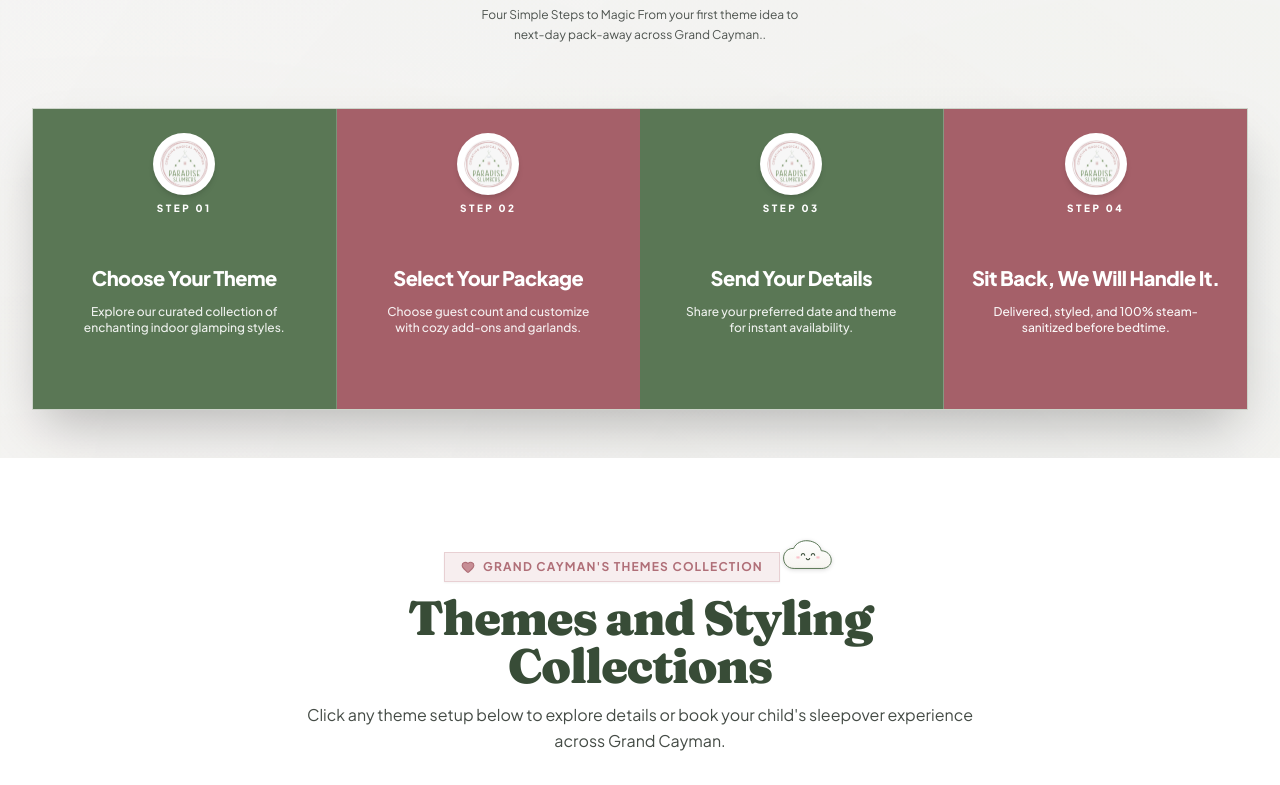
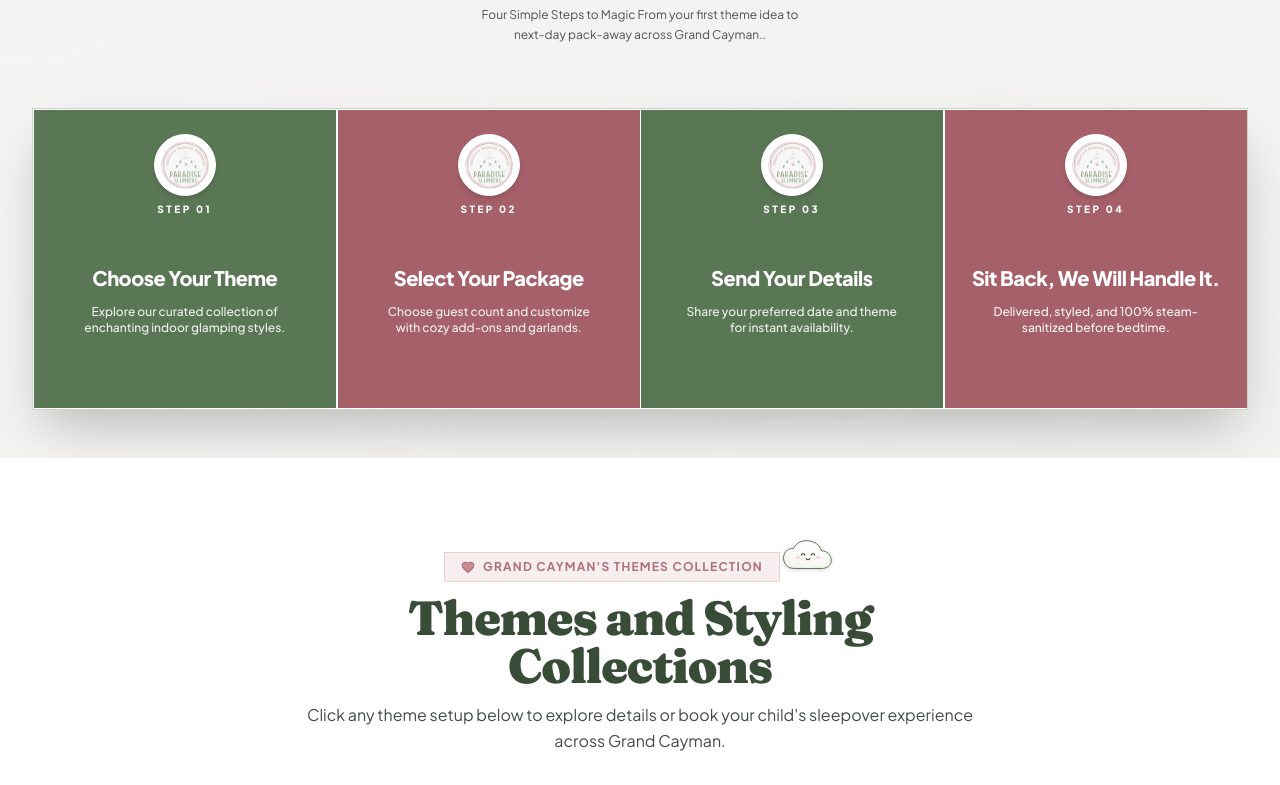
Before and after one commit to kashaffshoukat/ps.ky, a React (Vite) app: page / in a window 1280 px wide. Shown: the part 1175-1960 px from the top of the page. Built offline with nearby package versions, Linux system fonts and the light colour scheme.

Commit message:
Fix how it works section colors and remove footer info

```diff
--- a/src/components/HowItWorksSection.tsx
+++ b/src/components/HowItWorksSection.tsx
@@ -53,11 +53,11 @@ export const HowItWorksSection: React.FC<HowItWorksSectionProps> = ({
           <ScrollReveal animation="scale-in" delay={100} className="h-full">
             <div
               onClick={() => onNavigate('themes')}
-              className="group relative h-[250px] sm:h-[300px] bg-[#5A7755] overflow-hidden cursor-pointer flex flex-col justify-between border-b lg:border-b-0 lg:border-r border-white/20 p-4 sm:p-6 text-center items-center transform hover:scale-[1.02] transition-all"
+              className="group relative h-[250px] sm:h-[300px] bg-[#5A7755] overflow-hidden cursor-pointer flex flex-col justify-between border-[0.5px] border-white p-4 sm:p-6 text-center items-center transform hover:scale-[1.02] transition-all"
             >
               {/* Larger Logo & Step */}
               <div className="flex flex-col items-center">
-                <div className="p-1.5 rounded-full bg-white shadow-md border border-white/50 mb-1.5">
+                <div className="p-1.5 rounded-full bg-white shadow-md border border-white mb-1.5">
                   <img src={LOGO_IMAGE} alt="Paradise Slumbers" className="w-10 h-10 sm:w-12 sm:h-12 rounded-full object-cover" />
                 </div>
                 <span className="text-[9px] sm:text-[10px] font-black uppercase tracking-[0.25em] text-white">
@@ -83,11 +83,11 @@ export const HowItWorksSection: React.FC<HowItWorksSectionProps> = ({
           <ScrollReveal animation="scale-in" delay={200} className="h-full">
             <div
               onClick={() => onNavigate('services')}
-              className="group relative h-[250px] sm:h-[300px] bg-[#A56069] overflow-hidden cursor-pointer flex flex-col justify-between border-b lg:border-b-0 lg:border-r border-white/20 p-4 sm:p-6 text-center items-center transform hover:scale-[1.02] transition-all"
+              className="group relative h-[250px] sm:h-[300px] bg-[#A56069] overflow-hidden cursor-pointer flex flex-col justify-between border-[0.5px] border-white p-4 sm:p-6 text-center items-center transform hover:scale-[1.02] transition-all"
             >
               {/* Larger Logo & Step */}
               <div className="flex flex-col items-center">
-                <div className="p-1.5 rounded-full bg-white shadow-md border border-white/50 mb-1.5">
+                <div className="p-1.5 rounded-full bg-white shadow-md border border-white mb-1.5">
                   <img src={LOGO_IMAGE} alt="Paradise Slumbers" className="w-10 h-10 sm:w-12 sm:h-12 rounded-full object-cover" />
                 </div>
                 <span className="text-[9px] sm:text-[10px] font-black uppercase tracking-[0.25em] text-white">
@@ -113,11 +113,11 @@ export const HowItWorksSection: React.FC<HowItWorksSectionProps> = ({
           <ScrollReveal animation="scale-in" delay={300} className="h-full">
             <div
               onClick={() => onOpenBooking()}
-              className="group relative h-[250px] sm:h-[300px] bg-[#5A7755] overflow-hidden cursor-pointer flex flex-col justify-between border-r border-white/25 p-4 sm:p-6 text-center items-center transform hover:scale-[1.02] transition-all"
+              className="group relative h-[250px] sm:h-[300px] bg-[#5A7755] overflow-hidden cursor-pointer flex flex-col justify-between border-[0.5px] border-white p-4 sm:p-6 text-center items-center transform hover:scale-[1.02] transition-all"
             >
               {/* Larger Logo & Step */}
               <div className="flex flex-col items-center">
-                <div className="p-1.5 rounded-full bg-white shadow-md border border-white/50 mb-1.5">
+                <div className="p-1.5 rounded-full bg-white shadow-md border border-white mb-1.5">
                   <img src={LOGO_IMAGE} alt="Paradise Slumbers" className="w-10 h-10 sm:w-12 sm:h-12 rounded-full object-cover" />
                 </div>
                 <span className="text-[9px] sm:text-[10px] font-black uppercase tracking-[0.25em] text-white">
@@ -143,11 +143,11 @@ export const HowItWorksSection: React.FC<HowItWorksSectionProps> = ({
           <ScrollReveal animation="scale-in" delay={400} className="h-full">
             <div
               onClick={() => onOpenBooking()}
-              className="group relative h-[250px] sm:h-[300px] bg-[#A56069] overflow-hidden cursor-pointer flex flex-col justify-between p-4 sm:p-6 text-center items-center transform hover:scale-[1.02] transition-all"
+              className="group relative h-[250px] sm:h-[300px] bg-[#A56069] overflow-hidden cursor-pointer flex flex-col justify-between border-[0.5px] border-white p-4 sm:p-6 text-center items-center transform hover:scale-[1.02] transition-all"
             >
               {/* Larger Logo & Step */}
               <div className="flex flex-col items-center">
-                <div className="p-1.5 rounded-full bg-white shadow-md border border-white/50 mb-1.5">
+                <div className="p-1.5 rounded-full bg-white shadow-md border border-white mb-1.5">
                   <img src={LOGO_IMAGE} alt="Paradise Slumbers" className="w-10 h-10 sm:w-12 sm:h-12 rounded-full object-cover" />
                 </div>
                 <span className="text-[9px] sm:text-[10px] font-black uppercase tracking-[0.25em] text-white">
--- a/src/components/ThemesExplorer.tsx
+++ b/src/components/ThemesExplorer.tsx
@@ -70,17 +70,17 @@ export const ThemesExplorer: React.FC<ThemesExplorerProps> = ({
     <section id="themes" className="relative z-10 bg-white border-b border-[#5A7755]/15 select-none font-sans py-14 sm:py-20 overflow-hidden">
       <div className="max-w-3xl mx-auto px-4 sm:px-6 lg:px-8">
 
-        {/* SECTION HEADER */}
-        <div className="text-center max-w-3xl mx-auto mb-10 sm:mb-14 space-y-3">
-          <ScrollReveal animation="fade-up" delay={0}>
-            <div className="inline-flex items-center gap-2 px-4 py-1.5 rounded-none bg-[#C78D95]/15 border border-[#C78D95]/30 text-[#B06F78] text-xs font-bold uppercase tracking-widest shadow-xs backdrop-blur-sm">
-              <Heart className="w-3.5 h-3.5 fill-[#C78D95]" />
-              <span>Grand Cayman's Themes Collection</span>
-            </div>
-            <CuteSmileyCloud size="md" className="hidden sm:inline-block mx-auto" />
 
-          </ScrollReveal>
+   {/* SECTION HEADER */}
+         <div className="text-center max-w-3xl mx-auto mb-12 sm:mb-16 space-y-3 relative">
+           <ScrollReveal animation="fade-up" delay={0}>
+             <div className="inline-flex items-center gap-2 px-4 py-1.5 bg-[#C78D95]/15 border border-[#C78D95]/30 text-[#B06F78] text-xs font-bold uppercase tracking-widest backdrop-blur-sm">
+               <Heart className="w-3.5 h-3.5 fill-[#C78D95]" />
+               <span>Grand Cayman's Themes Collection</span>
+             </div>
+               <CuteSmileyCloud size="md" className="shrink-0 mx-auto" />
 
+           </ScrollReveal>
 
           <ScrollReveal animation="fade-up" delay={200}>
             <div className="flex items-center justify-center gap-2 sm:gap-3">
```
